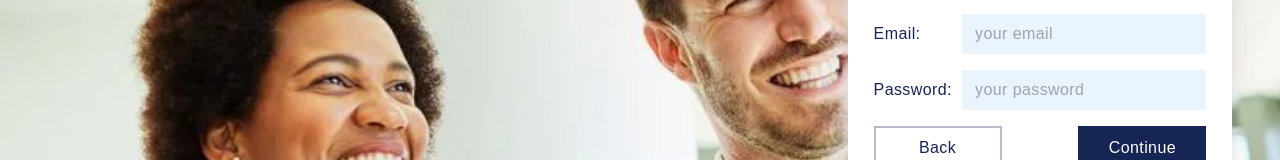
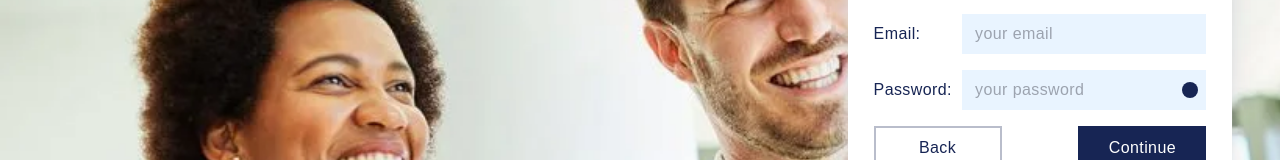
Before and after one commit to emrehere/IneedCV, a Next.js app in the folder frontend/: page /pages/signup in a window 1280 px wide. Shown: the part 230-390 px from the top of the page. Built offline with nearby package versions, Linux system fonts and the light colour scheme; a web font is replaced by a local one.

Commit message:
togglePassword feature added

```diff
--- /dev/null
+++ b/frontend/app/components/toggleInput.tsx
@@ -0,0 +1,21 @@
+import React, { useState } from 'react'
+import { useInfo } from '../store/contextApi'
+
+function ToggleInput() {
+
+    const { inputType, setInputType, toggleInputType } = useInfo()
+
+
+
+
+    return (
+        <div>
+            <p onClick={toggleInputType} className={`absolute
+                ${inputType === "password" ? "bg-blue-950" : "bg-white border-4 border-blue-950 border-opacity-50 "}
+                h-4 w-4 rounded-full -ml-6 -mt-2 cursor-pointer ` }>
+             </p>
+        </div>
+    )
+}
+
+export default ToggleInput
--- a/frontend/app/pages/signin/page.tsx
+++ b/frontend/app/pages/signin/page.tsx
@@ -1,5 +1,6 @@
 "use client"
 import React, { useEffect, useState } from 'react'
+import ToggleInput from '@/app/components/toggleInput'
 
 import { useRouter } from 'next/navigation'
 
@@ -11,26 +12,14 @@ import { useInfo } from '../../store/contextApi'
 
 function Page() {
 
-    const [inputType, setInputType] = useState("password")
     const [email, setEmail] = useState("")
     const [password, setPassword] = useState("")
     const [loginError, setLoginError] = useState("")
+    const [userData, setUserData] = useState({});
 
-    const { token, setToken } = useInfo()
+    const { token, setToken, inputType, setInputType, toggleInputType } = useInfo()
 
     const router = useRouter()
-
-
-
-    const toggleInputType = () => {
-        setInputType("text");
-        setTimeout(() => {
-            setInputType("password");
-        }, 800);
-    };
-
-
-    const [userData, setUserData] = useState({});
 
 
 
@@ -111,11 +100,8 @@ function Page() {
                             <p className='w-28'>Password: </p>
                             <input value={password} onChange={(e) => setPassword(e.target.value)} className='h-10  w-full sm:w-[28vw]
                              border-blue-950 border-2 outline-none border-opacity-25 px-2' type={inputType} placeholder='your password' />
-                            <div>
-                                <p onClick={toggleInputType} className={`absolute
-                          ${inputType === "password" ? "bg-blue-950" : "bg-white border-4 border-blue-950 border-opacity-50 "}
-                           h-4 w-4 rounded-full -ml-6 -mt-2 ` }>  </p>
-                            </div>
+
+                                <ToggleInput />
 
                         </div>
 
--- a/frontend/app/pages/signup/page.tsx
+++ b/frontend/app/pages/signup/page.tsx
@@ -3,6 +3,7 @@ import React, { useEffect, useState } from 'react'
 import Link from 'next/link'
 import { useRouter } from 'next/navigation'
 import { useInfo } from '../../store/contextApi'
+import ToggleInput from '@/app/components/toggleInput'
 
 function Page() {
 
@@ -13,7 +14,7 @@ function Page() {
 
   const router = useRouter()
 
-  const { token, setToken } = useInfo()
+  const { token, setToken, inputType, setInputType, toggleInputType } = useInfo()
 
 
 
@@ -86,7 +87,8 @@ function Page() {
           <div className='flex flex-row sm:w-[40vw] lg:w-[26vw] w-[80vw] font-semibold sm:font-medium items-center justify-between text-[12px] sm:text-base'>
             <p className='w-28 sm:mr-0 mr-2'>Password:</p>
             <input value={password} onChange={(e) => setPassword(e.target.value)} className='bg-blue-300 ml-2
-             bg-opacity-20  w-full h-10 outline-none px-2' type="text" placeholder=' your password' />
+             bg-opacity-20  w-full h-10 outline-none px-2' type={inputType} placeholder=' your password' />
+            <ToggleInput />
           </div>
           <div className='sm:w-[26vw] w-[80vw] flex justify-between sm:pt-2 pt-4'>
             <Link href={'/'} >
--- a/frontend/app/store/contextApi.tsx
+++ b/frontend/app/store/contextApi.tsx
@@ -36,8 +36,9 @@ interface InfoContextProps {
     initialInfo: Info;
     token: string | null;
     setToken: React.Dispatch<React.SetStateAction<string | null>>;
-    setMyCVroute : React.Dispatch<React.SetStateAction<string>>
-    myCVroute : string
+    inputType: string;
+    setInputType: React.Dispatch<React.SetStateAction<string>>;
+    toggleInputType: () => void;
 }
 
 const InfoContext = createContext<InfoContextProps>({} as InfoContextProps);
@@ -102,7 +103,7 @@ export function InfoProvider({ children }: { children: React.ReactNode }) {
     const [token, setToken] = useState<string | null>(null);
     const [robot, setRobot] = useState<boolean>(false);
     const [fetchedUserId, setFetchedUserId] = useState<number | null>(null);
-    const [myCVroute, setMyCVroute] = useState<string>("/pages/mytemplate2");
+    const [inputType, setInputType] = useState("password");
 
 
     function notRobot() {
@@ -274,11 +275,20 @@ export function InfoProvider({ children }: { children: React.ReactNode }) {
 
 
 
+    const toggleInputType = () => {
+        setInputType("text");
+        setTimeout(() => {
+            setInputType("password");
+        }, 800);
+    };
+
+
+
     return (
         <InfoContext.Provider value={{
             info, setInfo, saveToDatabase, deleteCV, updateCV,
             notRobot, robot, setRobot, fetchCvDatas, initialInfo,
-            token, setToken, myCVroute, setMyCVroute
+            token, setToken, inputType, setInputType, toggleInputType
         }}>
             {children}
         </InfoContext.Provider>
```
